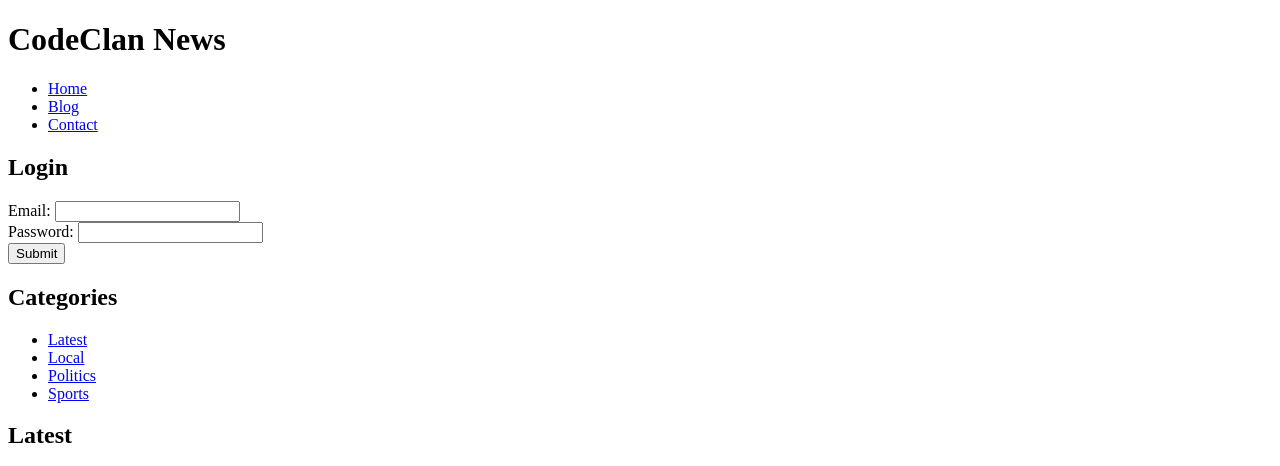
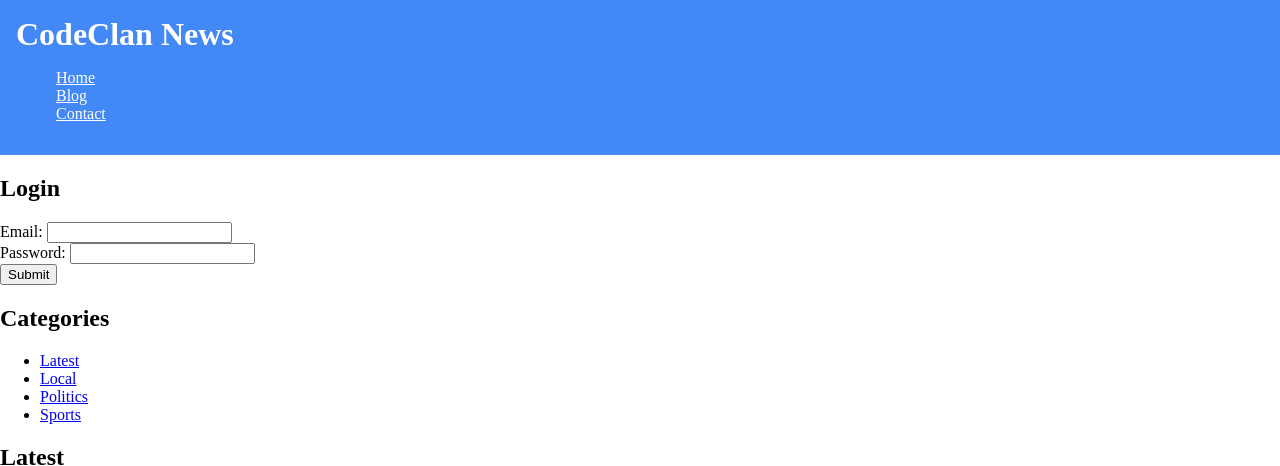
Before and after one commit to OleksiiK93/codeclan_news, a plain HTML site: page index.html in a window 1280 px wide. Shown: the top 466 px of the page. Drawn offline with Linux system fonts and the light colour scheme.

Commit message:
Style header and footer

```diff
--- a/style.css
+++ b/style.css
@@ -0,0 +1,24 @@
+body,
+h1,
+footer > p {
+  margin: 0;
+}
+
+body > header,
+footer {
+  color: white;
+  background-color: #4388f7;
+  padding: 1em;
+}
+
+footer > p {
+  text-align: center;
+}
+
+header ul {
+  list-style: none;
+}
+
+header a {
+  color: white;
+}
```
Also changed, not shown: index.html (+2 -2 lines).
